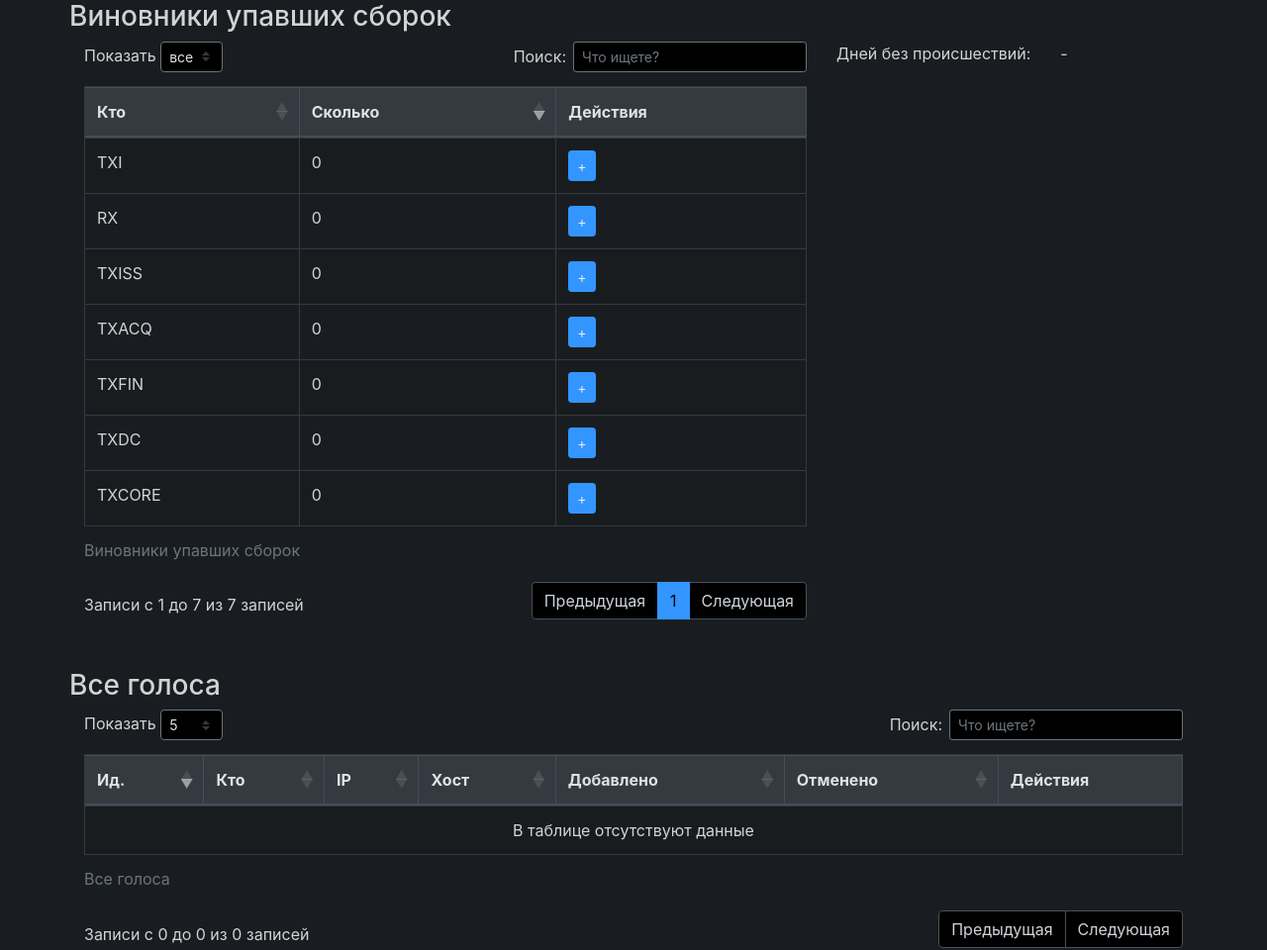
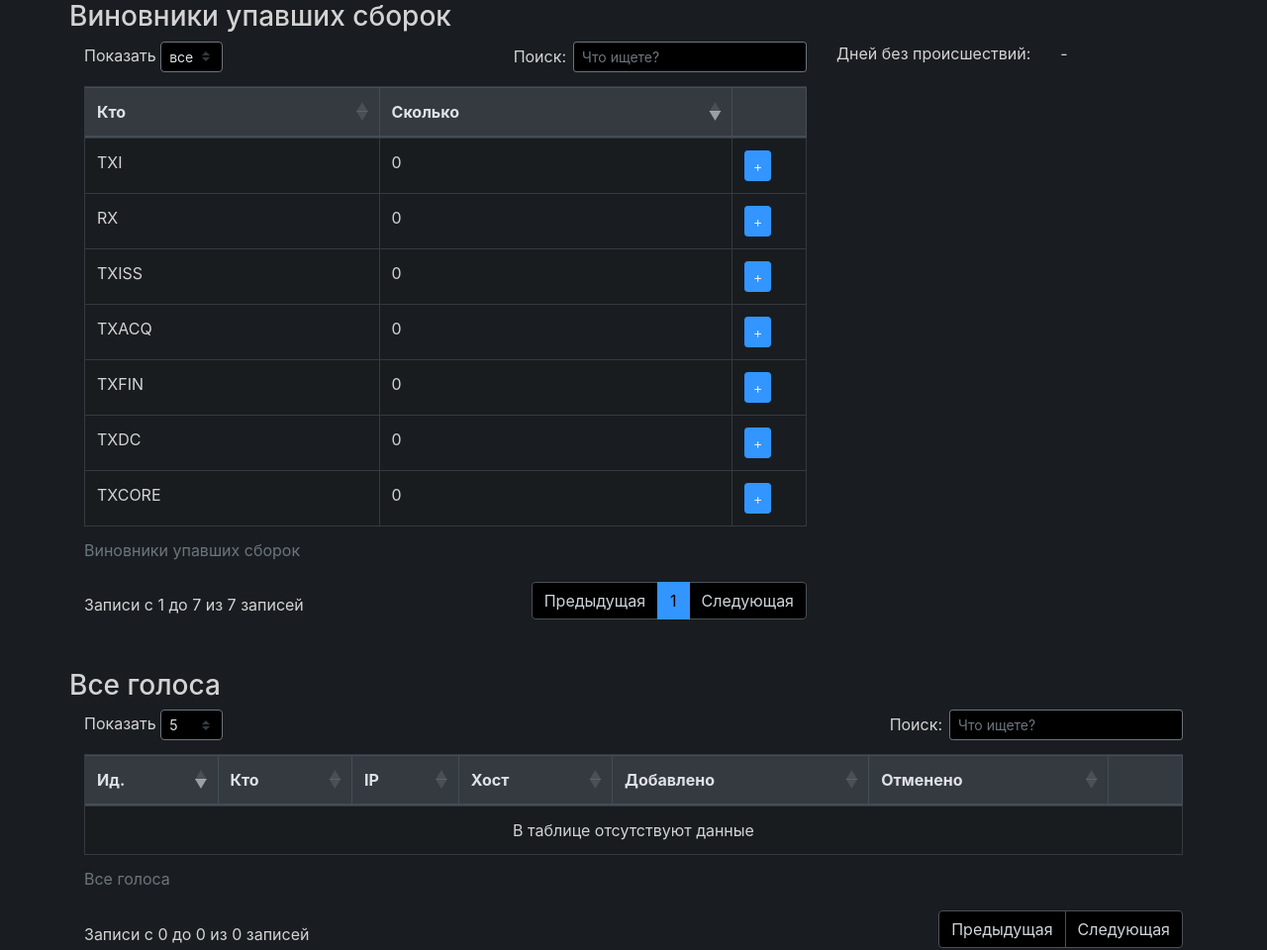
Before and after one commit to gil9red/vote_counter_web, a Flask app: page / in a window 1280 px wide. Shown: the whole page at 99% size. Run offline with Flask 3, Linux system fonts and the light colour scheme; data comes from the database, SQL or seed files in the repository; data that the repository does not hold is empty; some libraries are stand-ins or nearby versions.

Commit message:
Обновление UI. Уменьшение ширины столбца с кнопками действий

```diff
--- a/static/js/index.js
+++ b/static/js/index.js
@@ -109,6 +109,7 @@
                 },
                 searchable: false,
                 orderable: false,
+                width: "50px",
             },
         ],
         order: [[1, 'desc']],  // Сортировка по количеству
@@ -154,6 +155,7 @@
                 },
                 searchable: false,
                 orderable: false,
+                width: "50px",
             },
         ],
         order: [[0, 'desc']],  // Сортировка по ид
--- a/templates/index.html
+++ b/templates/index.html
@@ -31,7 +31,7 @@
                         <tr>
                             <th>Кто</th>
                             <th>Сколько</th>
-                            <th>Действия</th>
+                            <th></th>
                         </tr>
                     </thead>
                 </table>
@@ -56,7 +56,7 @@
                             <th>Хост</th>
                             <th>Добавлено</th>
                             <th>Отменено</th>
-                            <th>Действия</th>
+                            <th></th>
                         </tr>
                     </thead>
                 </table>
```
